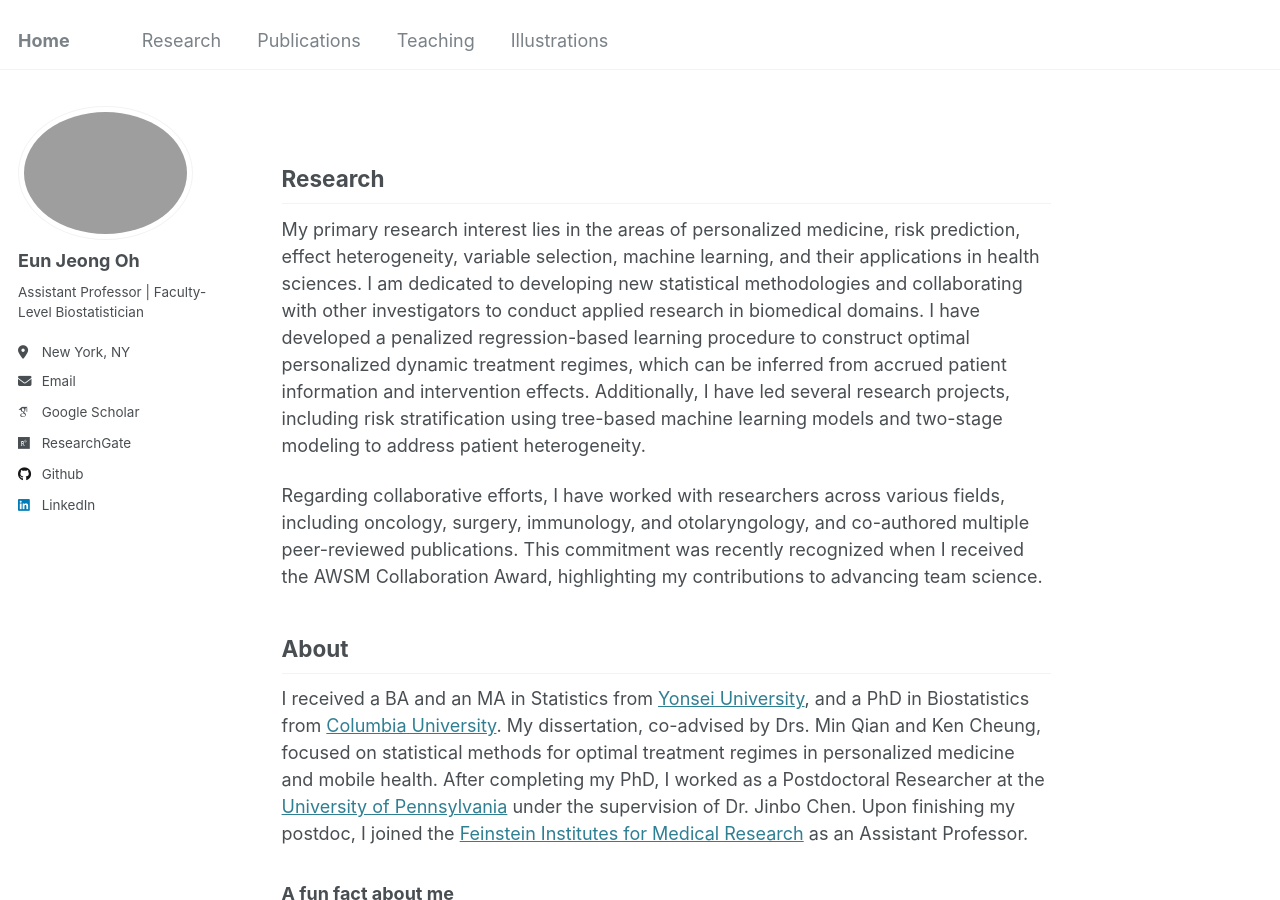
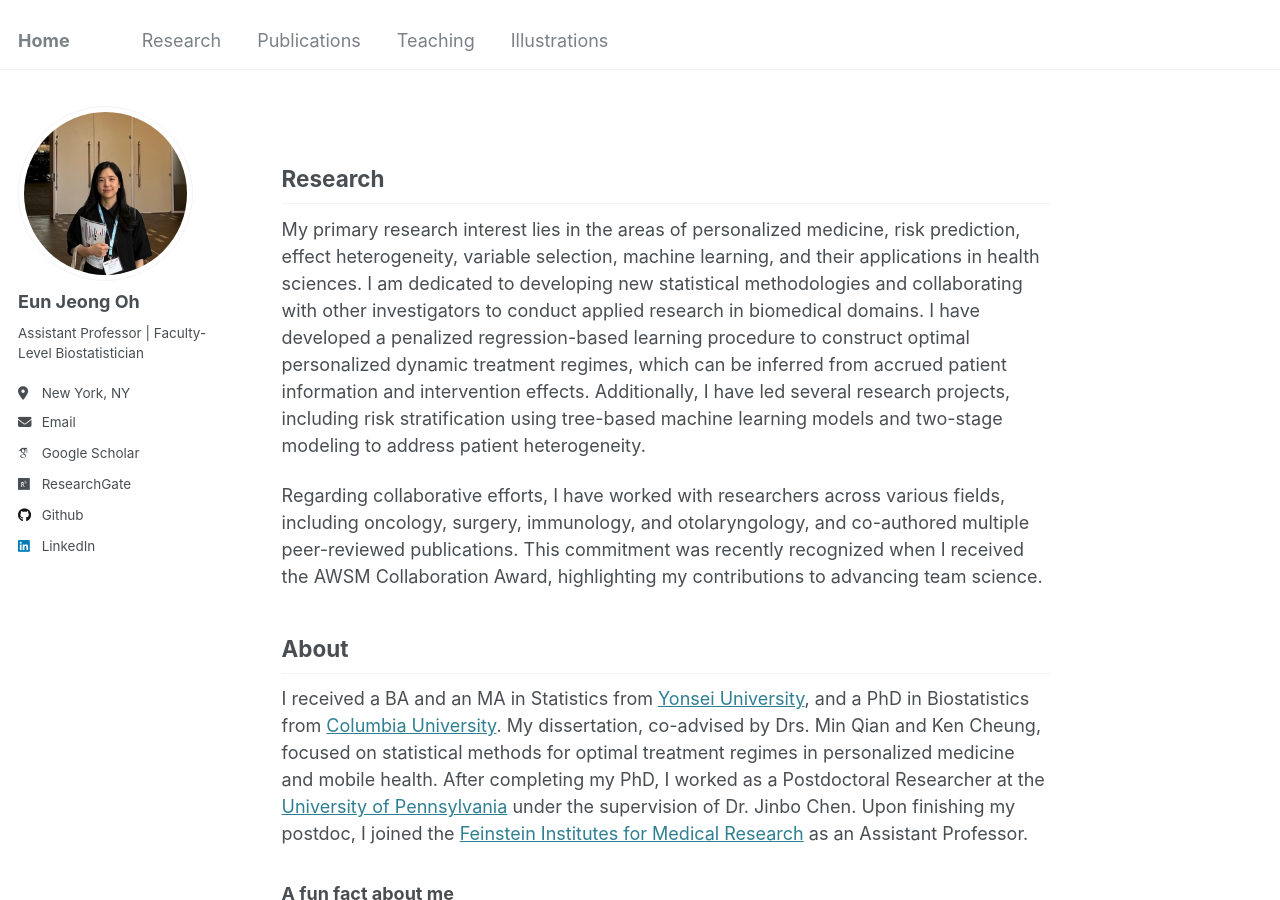
Before and after one commit to oheunj/oheunj.github.io, a Jekyll site: the page built from _pages/about.md, in a window 1280 px wide and 900 px high. Built offline with Jekyll 4.4.1, drawn with Linux system fonts in a browser that asks for light colours; some web fonts are replaced.

Commit message:
Update _config.yml

```diff
--- a/_config.yml
+++ b/_config.yml
@@ -21,7 +21,7 @@ repository               : # "academicpages/academicpages.github.io"
 #               Additional customization can be done by editing /_includes/author-profile.html
 author:
   # Biographic information
-  avatar           : "image3.png"
+  avatar           : "image3.jpg"
   name             : "Eun Jeong Oh"
   pronouns         : # example: "she/her"
   bio              : "Assistant Professor | Faculty-Level Biostatistician"
```
